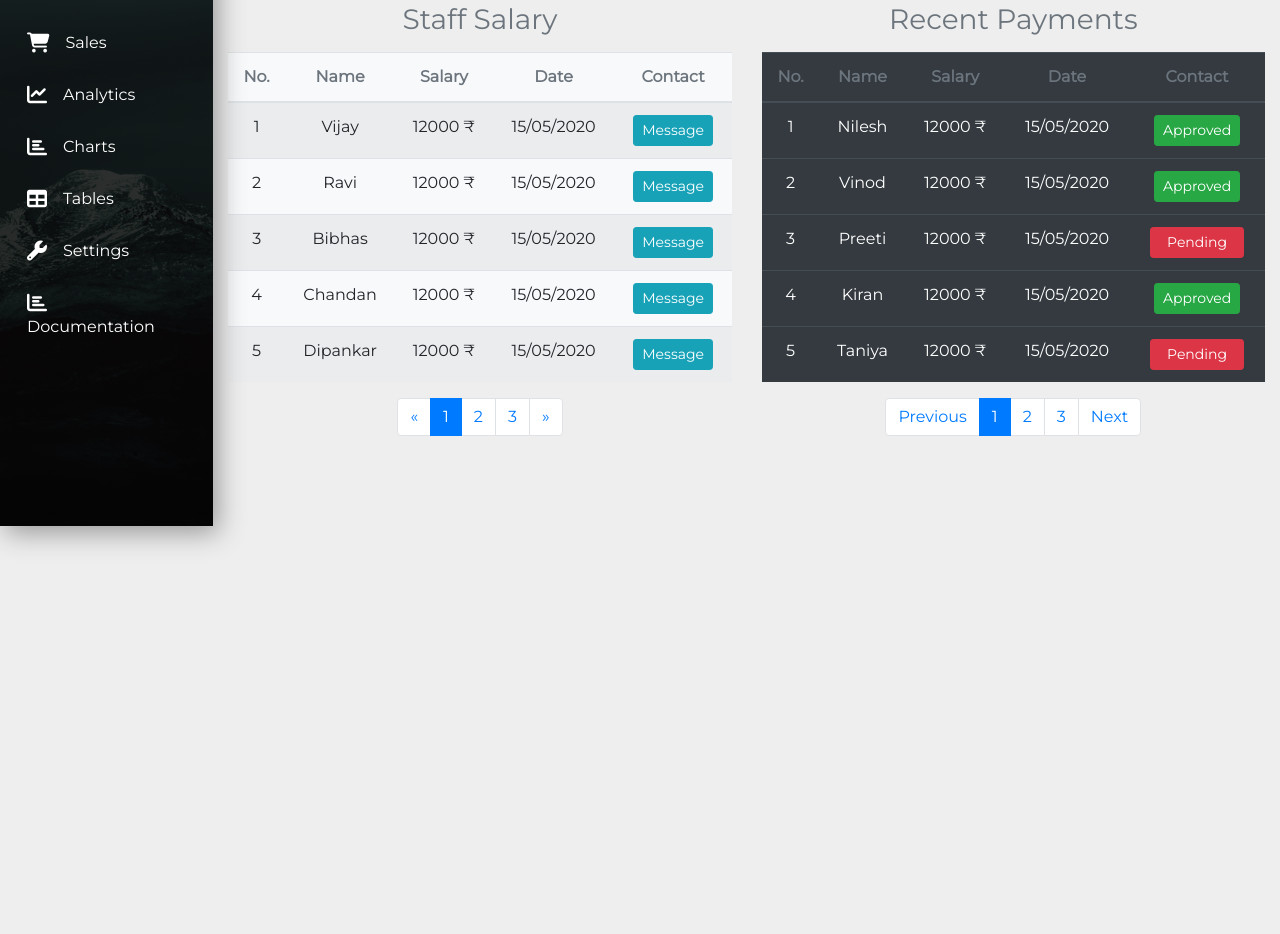
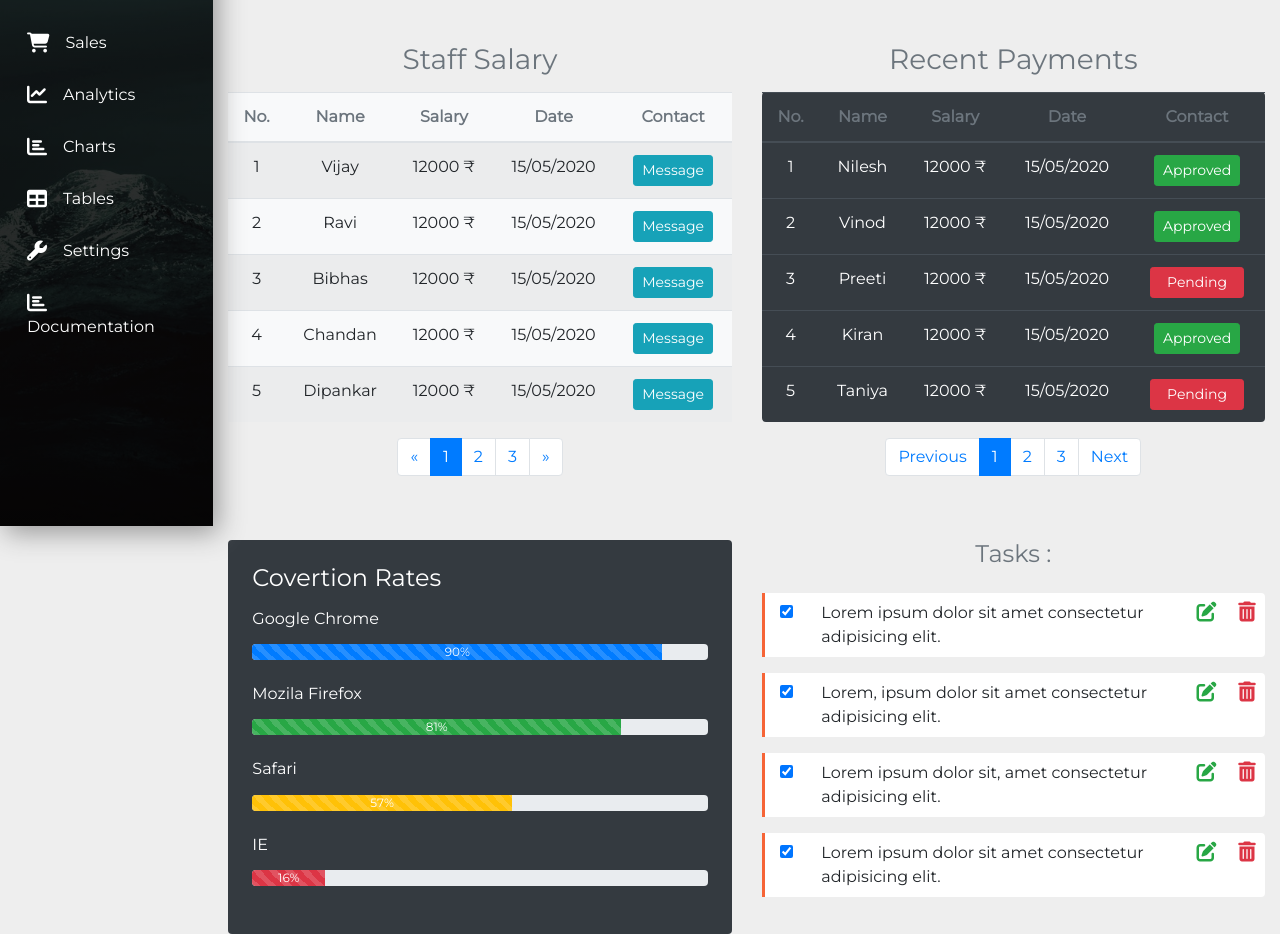
Before and after one commit to Sukanta-sn/Admin-Dashboard-Design, a plain HTML site: page index.html in a window 1280 px wide. Shown: the part 274-1208 px from the top of the page. Before the commit the page ends 800 px from the top, so only its background shows below. Drawn offline with nearby package versions, Linux system fonts and the light colour scheme.

Commit message:
Taskbar completed

```diff
--- a/index.html
+++ b/index.html
@@ -131,7 +131,7 @@
           <div class="col-xl-10 col-lg-9 col-md-8 ml-auto">
             <div class="row pt-md-5 mt-md-3 mb-3">
 
-              <div class="col-xl-3 col-sm-6 p-2">
+              <div class="col-xl-3 col-sm-8 p-2">
 
                 <div class="card card-common">
 
@@ -239,13 +239,13 @@
 
     <!--------------------Tables------------------>
 
-    <section>
+    <section class="mt-3">
       <div class="container-fluid">
 
         <div class="row">
           <div class="col-xl-10 col-lg-9 col-md-8 ml-auto">
             <div class="row">
-                <div class="col-xl-6">
+                <div class="col-xl-6 mt-md-4">
                   <h3 class="text-muted text-center mb-3">Staff Salary</h3>
 
                   <table class="table bg-light text-center table-striped">
@@ -343,10 +343,10 @@
                 </div>
 
 
-              <div class="col-xl-6">
+              <div class="col-xl-6 mt-md-4">
                 <h3 class="text-muted text-center mb-3">Recent Payments</h3>
 
-                <table class="table table-dark text-center table-hover">
+                <table class="table table-dark text-center table-hover rounded">
                   <thead>
                     <tr class="text-muted">
                       <th>No.</th>
@@ -448,6 +448,126 @@
 
     <!--------------------End of Tables------------------>
 
+    <!--------------------Progress------------------>
+
+    <section class="mt-5 mt-md-5">
+      <div class="container-fluid">
+        <div class="row">
+          <div class="col-xl-10 col-lg-9 col-md-8 ml-auto">
+
+            <div class="row">
+              <div class="col-xl-6">
+                <div class="bg-dark p-4 rounded text-white">
+                  <h4 class="mb-3">Covertion Rates</h4>
+                  <h6 class="mb-3">Google Chrome</h6>
+                  <div class="progress mb-4">
+                    <div class="progress-bar progress-bar-striped" role="progressbar"style="width: 90%;" aria-valuemin="0" aria-valuemax="100" >
+                      90%
+                    </div>
+                  </div>
+
+                  <h6 class="mb-3">Mozila Firefox</h6>
+                  <div class="progress mb-4">
+                    <div class="progress-bar progress-bar-striped bg-success" role="progressbar"style="width: 81%;" aria-valuemin="0" aria-valuemax="100" >
+                      81%
+                    </div>
+                  </div>
+
+                  <h6 class="mb-3">Safari</h6>
+                  <div class="progress mb-4">
+                    <div class="progress-bar progress-bar-striped bg-warning" role="progressbar"style="width: 57%;" aria-valuemin="0" aria-valuemax="100" >
+                      57%
+                    </div>
+                  </div>
+
+                  <h6 class="mb-3">IE</h6>
+                  <div class="progress mb-4">
+                    <div class="progress-bar progress-bar-striped bg-danger" role="progressbar"style="width: 16%;" aria-valuemin="0" aria-valuemax="100" >
+                      16%
+                    </div>
+                  </div>
+
+                </div>
+              </div>
+              <div class="col-xl-6 mt-4 mt-xl-0">
+                <h4 class="text-muted mb-4 text-center">Tasks :</h4>
+                <div class="container-fluid bg-white rounded ">
+                  <div class="row py-2 mb-3 task-border">
+                    <div class="col-1">
+                      <input type="checkbox" checked>
+                    </div>
+                    <div class="col-9">
+                      Lorem ipsum dolor sit amet consectetur adipisicing elit.
+                    </div>
+                    <div class="col-1">
+                      <a href="#" data-toggle="tooltip" title="<h6>Edit</h6>" data-html="true" data-placement="top"><i class="fas fa-edit text-success fa-lg"></i></a>
+                    </div>
+                    <div class="col-1">
+                      <a href="#" data-toggle="tooltip" title="<h6>Delete</h6>" data-html="true" data-placement="top"><i class="fas fa-trash-alt text-danger fa-lg"></i></a>
+                    </div>
+                  </div>
+                </div>
+
+                <div class="container-fluid bg-white rounded ">
+                  <div class="row py-2 mb-3 task-border">
+                    <div class="col-1">
+                      <input type="checkbox" checked>
+                    </div>
+                    <div class="col-9">
+                      Lorem, ipsum dolor sit amet consectetur adipisicing elit.
+                    </div>
+                    <div class="col-1">
+                      <a href="#" data-toggle="tooltip" title="<h6>Edit</h6>" data-html="true" data-placement="top"><i class="fas fa-edit text-success fa-lg"></i></a>
+                    </div>
+                    <div class="col-1">
+                      <a href="#" data-toggle="tooltip" title="<h6>Delete</h6>" data-html="true" data-placement="top"><i class="fas fa-trash-alt text-danger fa-lg"></i></a>
+                    </div>
+                  </div>
+                </div>
+
+                <div class="container-fluid bg-white rounded ">
+                  <div class="row py-2 mb-3 task-border">
+                    <div class="col-1">
+                      <input type="checkbox" checked>
+                    </div>
+                    <div class="col-9">
+                     Lorem ipsum dolor sit, amet consectetur adipisicing elit.
+                    </div>
+                    <div class="col-1">
+                      <a href="#" data-toggle="tooltip" title="<h6>Edit</h6>" data-html="true" data-placement="top"><i class="fas fa-edit text-success fa-lg"></i></a>
+                    </div>
+                    <div class="col-1">
+                      <a href="#" data-toggle="tooltip" title="<h6>Delete</h6>" data-html="true" data-placement="top"><i class="fas fa-trash-alt text-danger fa-lg"></i></a>
+                    </div>
+                  </div>
+                </div>
+
+                <div class="container-fluid bg-white rounded ">
+                  <div class="row py-2 mb-3 task-border">
+                    <div class="col-1">
+                      <input type="checkbox" checked>
+                    </div>
+                    <div class="col-9">
+                      Lorem ipsum dolor sit amet consectetur adipisicing elit.
+                    </div>
+                    <div class="col-1">
+                      <a href="#" data-toggle="tooltip" title="<h6>Edit</h6>" data-html="true" data-placement="top"><i class="fas fa-edit text-success fa-lg"></i></a>
+                    </div>
+                    <div class="col-1">
+                      <a href="#" data-toggle="tooltip" title="<h6>Delete</h6>" data-html="true" data-placement="top"><i class="fas fa-trash-alt text-danger fa-lg"></i></a>
+                    </div>
+                  </div>
+                </div>
+
+              </div>
+            </div>
+
+          </div>
+        </div>
+      </div>
+    </section>
+
+    <!--------------------End of Progress------------------>
 
 
 
--- a/script.js
+++ b/script.js
@@ -0,0 +1,3 @@
+$(document).ready(function(){
+    $('[data-toggle="tooltip"]').tooltip();
+})
--- a/style.css
+++ b/style.css
@@ -129,3 +129,11 @@ body {
 }
 
 /* *************End of Cards *********** */
+
+/* ***********Task List *********** */
+
+.task-border{
+    border-left: 3px solid #f66436;
+}
+
+/* ***********End of Task List *********** */
```
